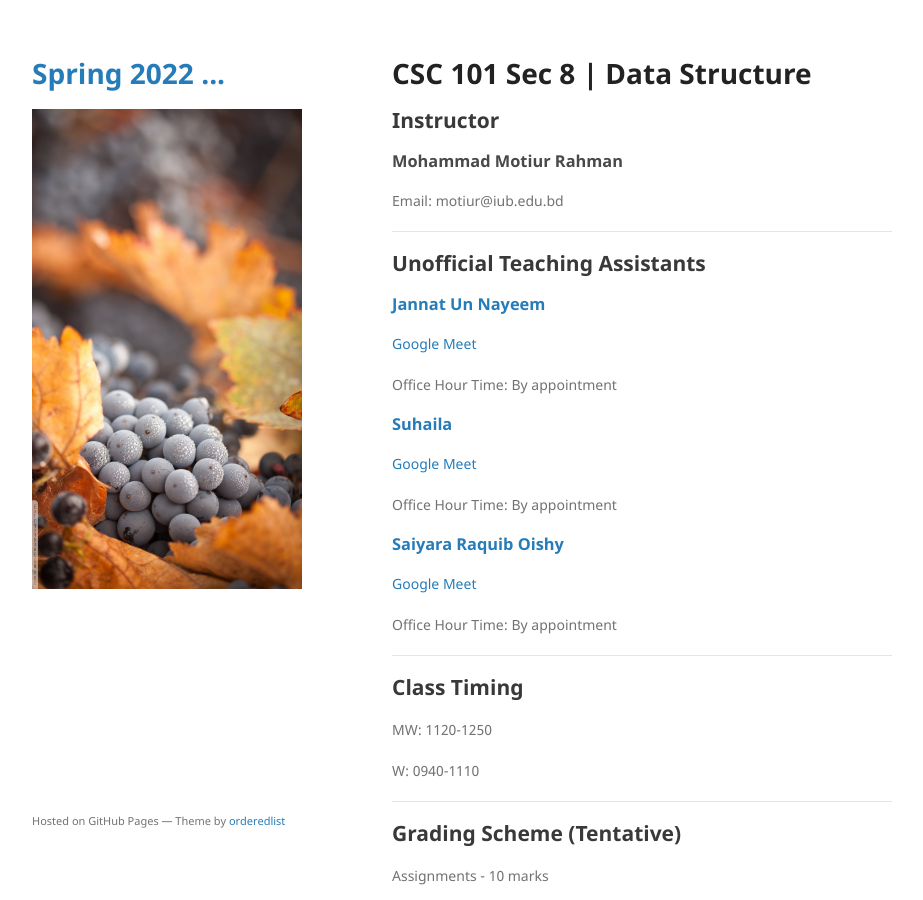
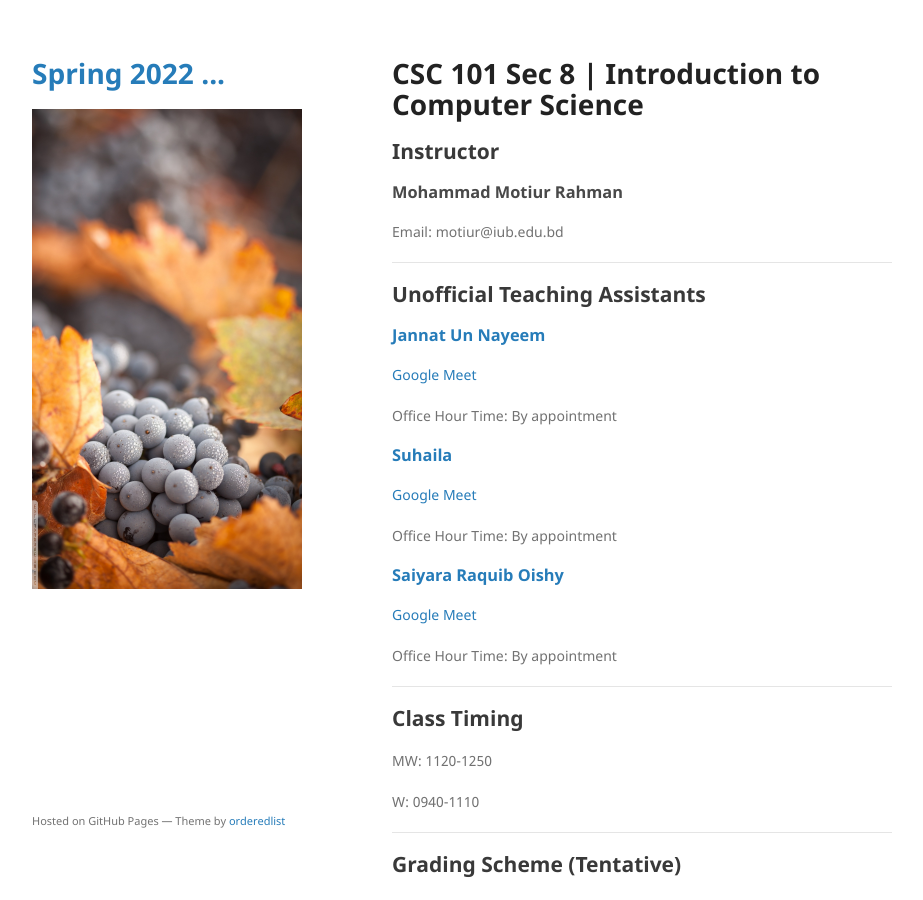
Before and after one commit to mohammadmotiurrahman/mohammadmotiurrahman.github.io, a Jekyll site: the page built from csc101_8/index.md, in a window 1280 px wide and 900 px high. Shown: the whole window, without its empty margins (178-1101 px from the left). Built offline with Jekyll 4.4.1, drawn with Linux system fonts in a browser that asks for light colours; our own code applies the rules of GitHub Pages for plain Markdown files.

Commit message:
Update index.md

```diff
--- a/csc101_8/index.md
+++ b/csc101_8/index.md
@@ -1,4 +1,4 @@
-# CSC 101 Sec 8 | Data Structure
+# CSC 101 Sec 8 |  Introduction to Computer Science
 
 ## Instructor
 ### Mohammad Motiur Rahman
```
